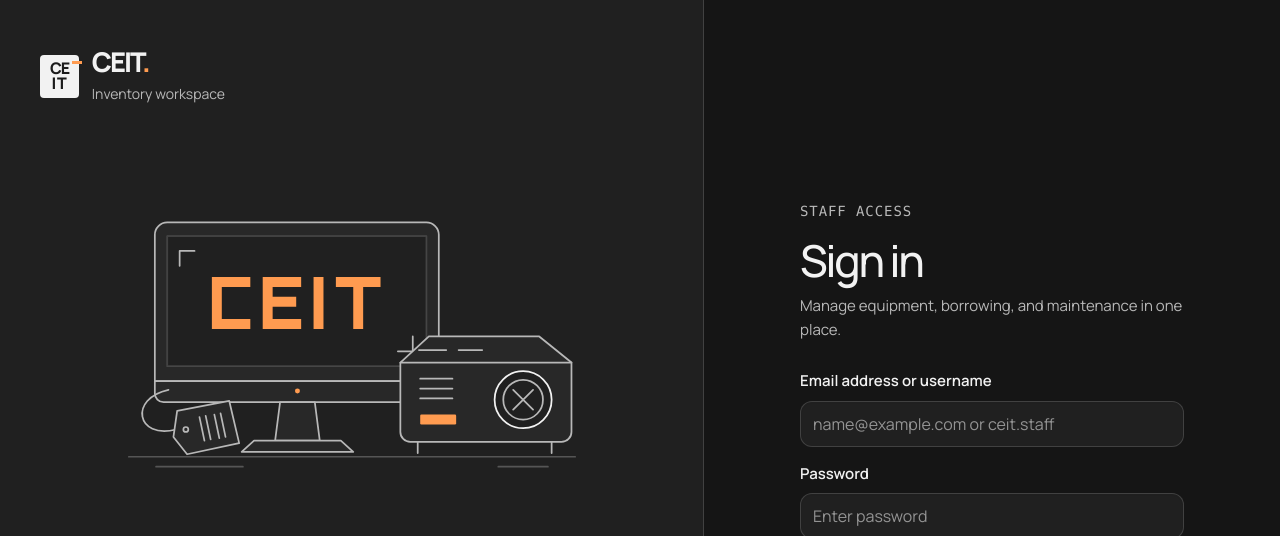
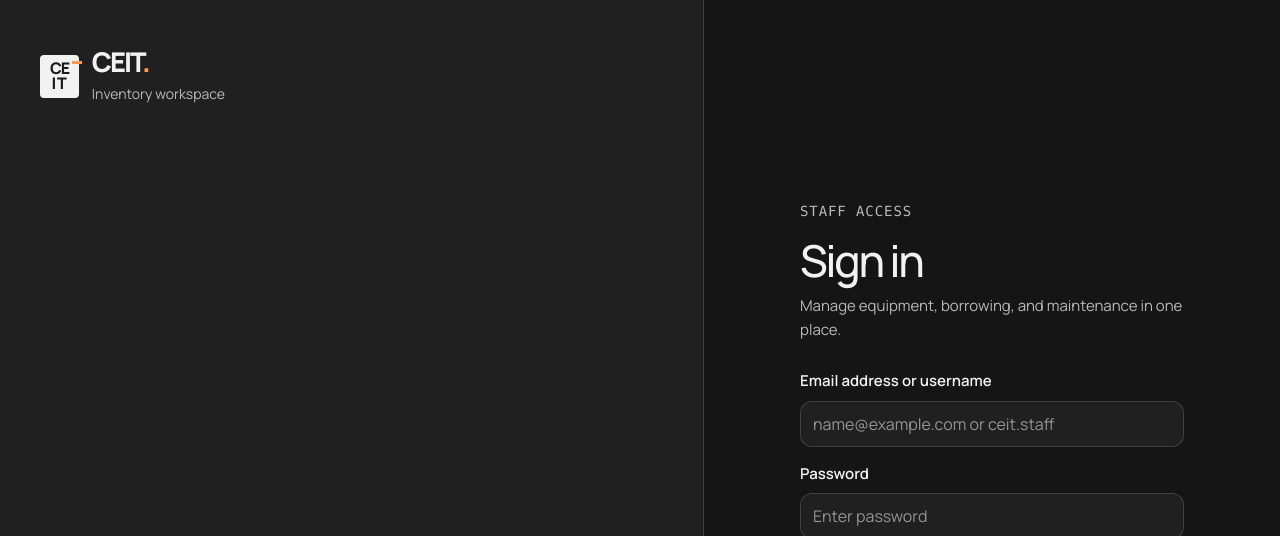
Before and after one commit to dadsadadsadad/ceit-inventory, a Next.js app: page /auth/login in a window 1280 px wide. Shown: the top 536 px of the page. Built offline with nearby package versions, Linux system fonts and the light colour scheme; no server answers.

Commit message:
remove workspace frame and login illustration

```diff
--- a/src/app/auth/login/page.tsx
+++ b/src/app/auth/login/page.tsx
@@ -1,7 +1,6 @@
 import type { Metadata } from "next";
 
 import { SubmitButton } from "@/app/components/submit-button";
-import { EquipmentStudy } from "@/app/components/equipment-study";
 import { BrandMark } from "@/app/components/brand-mark";
 
 import { signIn } from "../actions";
@@ -42,9 +41,6 @@ export default async function LoginPage({
             </strong>
             <span className="brand-caption text-xs">Inventory workspace</span>
           </div>
-        </div>
-        <div className="login-study">
-          <EquipmentStudy />
         </div>
         <div className="max-w-xl">
           <p className="eyebrow">A place for everything.</p>
--- a/src/app/components/equipment-study.tsx
+++ /dev/null
@@ -1,50 +0,0 @@
-// Original line study of the equipment this workspace looks after.
-// Decorative and server-rendered: no image request, client code, or fake live data.
-export function EquipmentStudy({ className = "" }: { className?: string }) {
-  return (
-    <svg
-      className={`equipment-study ${className}`}
-      viewBox="0 0 400 248"
-      fill="none"
-      aria-hidden="true"
-    >
-      <path className="study-ground" d="M20 224H380M42 232H112M318 232H358" />
-      <g className="study-monitor">
-        <path
-          className="study-fill"
-          d="M51 35H260A10 10 0 0 1 270 45V163H41V45A10 10 0 0 1 51 35Z"
-        />
-        <path className="study-screen" d="M51 46H260V151H51Z" />
-        <path className="study-fill" d="M41 163H270V173A7 7 0 0 1 263 180H48A7 7 0 0 1 41 173Z" />
-        <path className="study-fill" d="M142 180H170L174 211H138L142 180Z" />
-        <path className="study-fill" d="M121 211H191L201 220H111L121 211Z" />
-        <path className="study-line" d="M61 58H73M61 58V70M249 139H237M249 139V127" />
-        <path
-          className="study-accent"
-          d="M87 79H118V87H95V113H118V121H87V79ZM128 79H159V87H136V95H155V103H136V113H159V121H128V79ZM169 79H177V121H169V79ZM187 79H223V87H209V121H201V87H187V79Z"
-        />
-        <circle cx="156" cy="171" r="2" className="study-accent" />
-      </g>
-      <g className="study-projector">
-        <path
-          className="study-fill"
-          d="M239 148L262 127H351L377 148V204A8 8 0 0 1 369 212H247A8 8 0 0 1 239 204V148Z"
-        />
-        <path
-          className="study-line"
-          d="M239 148H377M254 138H276M286 138H305M255 161H281M255 169H281M255 177H281"
-        />
-        <circle cx="338" cy="178" r="23" className="study-lens" />
-        <circle cx="338" cy="178" r="16" className="study-line" />
-        <path className="study-line" d="M330 170L346 186M330 186L346 170M253 212V221M361 212V221" />
-        <rect x="255" y="190" width="29" height="8" rx="1" className="study-accent" />
-      </g>
-      <g className="study-tag">
-        <path className="study-line" d="M52 170C20 177 26 210 58 202" />
-        <path className="study-fill" d="M59 187L101 179L109 213L67 222L56 208L59 187Z" />
-        <circle cx="66" cy="202" r="2" className="study-line" />
-        <path className="study-line" d="M77 192L81 211M82 191L86 210M89 190L93 209M94 189L98 208" />
-      </g>
-    </svg>
-  );
-}
--- a/src/app/polish.css
+++ b/src/app/polish.css
@@ -523,10 +523,6 @@ summary:focus-visible {
   font-weight: 500;
   letter-spacing: -0.05em;
 }
-.login-study {
-  width: min(100%, 31rem);
-  margin: 2rem auto;
-}
 .login-page .card {
   border: 0;
   background: transparent;
@@ -657,9 +653,13 @@ summary:focus-visible {
 
 /* Keep printed labels on their assigned sheets. */
 /* Shared sizing is based on available workspace width, including the sidebar. */
+.dashboard-shell {
+  background: var(--workspace-canvas);
+}
 .dashboard-shell > main {
   container: workspace / inline-size;
   background: var(--workspace-canvas);
+  min-height: 100dvh;
 }
 .page {
   overflow-x: visible;
@@ -1794,37 +1794,6 @@ input[type="file"].field {
 }
 .overview-header-actions {
   align-self: center;
-}
-.equipment-study {
-  display: block;
-  width: 100%;
-  height: auto;
-  overflow: visible;
-  stroke-width: 1.4;
-  stroke-linecap: round;
-  stroke-linejoin: round;
-}
-.study-fill {
-  fill: var(--surface-soft);
-  stroke: var(--muted);
-}
-.study-screen {
-  fill: var(--surface);
-  stroke: var(--border);
-}
-.study-line,
-.study-ground {
-  stroke: var(--muted);
-}
-.study-ground {
-  opacity: 0.35;
-}
-.study-accent {
-  fill: var(--accent);
-}
-.study-lens {
-  fill: var(--surface);
-  stroke: var(--foreground);
 }
 .overview-workspace {
   display: grid;
@@ -2378,12 +2347,6 @@ input[type="file"].field {
 }
 
 @media (min-width: 1024px) {
-  .dashboard-shell > main {
-    margin: 0.75rem 0.75rem 0.75rem 0;
-    border: 1px solid var(--border);
-    border-radius: 1.5rem;
-    min-height: calc(100dvh - 1.5rem);
-  }
   .login-mobile-brand {
     display: none;
   }
```
